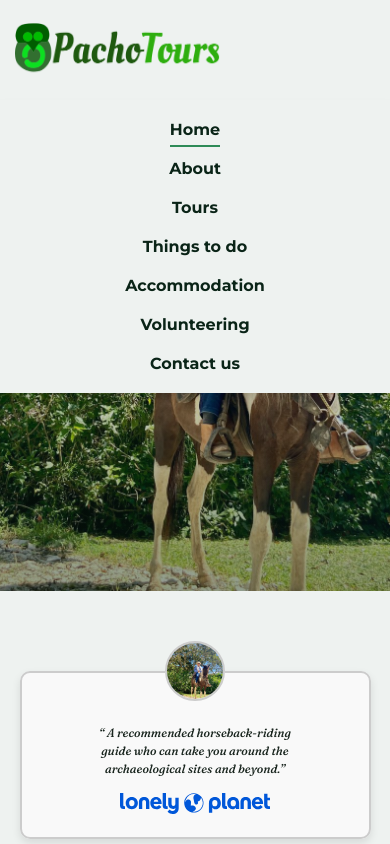
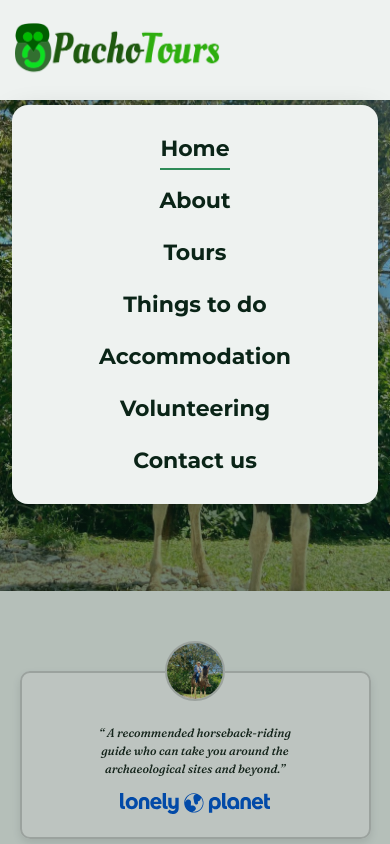
Before and after one commit to pachotours-app/p_frontend, a React (Vite) app: page / in a window 390 px wide. Both pictures are taken after a click on the button 352 px from the left and 50 px from the top of the page. Shown: the top 844 px of the page. Built offline with nearby package versions, Linux system fonts and the light colour scheme; some icons are missing.

Commit message:
feature: Adding loading

```diff
--- /dev/null
+++ b/src/Components/Loader/Loader.module.css
@@ -0,0 +1,43 @@
+.wrapper {
+  display: flex;
+  align-items: center;
+  justify-content: center;
+  width: 100%;
+  min-height: 100vh;
+  animation: fade-in 0.5s var(--ease-out) both;
+}
+
+.spinner {
+  width: 4.4rem;
+  height: 4.4rem;
+  border: 0.3rem solid var(--brand-100);
+  border-top-color: var(--brand-500);
+  border-radius: 50%;
+  animation: spin 1s linear infinite;
+}
+
+.srOnly {
+  position: absolute;
+  width: 1px;
+  height: 1px;
+  padding: 0;
+  margin: -1px;
+  overflow: hidden;
+  clip: rect(0, 0, 0, 0);
+  white-space: nowrap;
+  border: 0;
+}
+
+@keyframes spin {
+  to { transform: rotate(360deg); }
+}
+
+@keyframes fade-in {
+  from { opacity: 0; }
+  to { opacity: 1; }
+}
+
+@media (prefers-reduced-motion: reduce) {
+  .wrapper { animation: none; }
+  .spinner { animation-duration: 1.8s; }
+}
--- /dev/null
+++ b/src/Components/Loader/index.jsx
@@ -0,0 +1,10 @@
+import styles from './Loader.module.css'
+
+export const Loader = () => {
+  return (
+    <div className={styles.wrapper} role="status" aria-live="polite">
+      <div className={styles.spinner} />
+      <span className={styles.srOnly}>Cargando…</span>
+    </div>
+  )
+}
--- a/src/Components/NavBar/index.jsx
+++ b/src/Components/NavBar/index.jsx
@@ -33,7 +33,17 @@ export const NavBar = () => {
 	/>
       </button>
 
-      <ul className={`${styles.nav_menu} ${menuOpen ? styles.open : ''}`}>
+      <div
+        className={`${styles.backdrop} ${menuOpen ? styles.backdropOpen : ''}`}
+        onClick={() => setMenuOpen(false)}
+      />
+
+      <ul
+        className={`${styles.nav_menu} ${menuOpen ? styles.open : ''}`}
+        onClick={(e) => {
+          if (!e.target.closest('a')) setMenuOpen(false);
+        }}
+      >
         <li className={styles.nav_item}>
           <NavLink
             to='/'
--- a/src/Components/NavBar/navbar.module.css
+++ b/src/Components/NavBar/navbar.module.css
@@ -67,6 +67,10 @@ nav ul a {
   right: 2rem;
 }
 
+.backdrop {
+  display: none;
+}
+
 @media screen and (max-width: 1074px) {
   nav {
     justify-content: space-between;
@@ -78,20 +82,42 @@ nav ul a {
     display: block;
   }
 
+  .backdrop {
+    display: block;
+    position: fixed;
+    top: 10rem;
+    left: 0;
+    right: 0;
+    bottom: 0;
+    background: rgba(10, 36, 23, 0.25);
+    opacity: 0;
+    pointer-events: none;
+    transition: opacity 0.3s var(--ease-out);
+  }
+
+  .backdropOpen {
+    opacity: 1;
+    pointer-events: auto;
+  }
+
   nav ul {
     display: flex;
     flex-direction: column;
-    position: absolute;
-    top: 10rem;
-    right: 0;
-    width: 100%;
+    align-items: center;
+    position: fixed;
+    top: 10.5rem;
+    left: 1.2rem;
+    right: 1.2rem;
     background: var(--color-bg);
-    box-shadow: 0 4px 6px rgba(0, 0, 0, 0.1);
-    padding: 2rem 0;
-    gap: 2rem;
-    transform: translateY(-100%);
+    border-radius: 1.6rem;
+    box-shadow: 0 1.2rem 3rem rgba(10, 36, 23, 0.25);
+    padding: 3rem 2rem;
+    gap: 2.5rem;
+    transform-origin: top center;
+    transform: translateY(-1.2rem);
     opacity: 0;
     pointer-events: none;
+    transition: transform 0.35s var(--ease-out), opacity 0.3s var(--ease-out);
   }
 
   .nav_menu.open {
@@ -102,6 +128,7 @@ nav ul a {
 
   .nav_item {
     text-align: center;
+    font-size: 2.2rem;
   }
 }
 
--- /dev/null
+++ b/src/Pages/App/App.module.css
@@ -0,0 +1,12 @@
+.page {
+  animation: page-enter 0.45s var(--ease-out) both;
+}
+
+@keyframes page-enter {
+  from { opacity: 0; }
+  to { opacity: 1; }
+}
+
+@media (prefers-reduced-motion: reduce) {
+  .page { animation: none; }
+}
--- a/src/Pages/App/index.jsx
+++ b/src/Pages/App/index.jsx
@@ -1,10 +1,13 @@
 // External dependencies
 import { lazy, Suspense } from 'react'
-import { useRoutes, BrowserRouter } from 'react-router-dom'
+import { useRoutes, useLocation, BrowserRouter } from 'react-router-dom'
 
 // Components
 import { NavBar } from '@/Components/NavBar'
 import { Footer } from '@/Components/Footer'
+import { Loader } from '@/Components/Loader'
+
+import styles from './App.module.css'
 
 // Pages — eager: Home is the landing route, lazy: everything else
 import { Home } from '@/Pages/Home'
@@ -30,14 +33,25 @@ const AppRoutes = () => {
   return routes
 }
 
+const AppContent = () => {
+  const location = useLocation()
+  return (
+    <>
+      <Suspense fallback={<Loader />}>
+        <div key={location.pathname} className={styles.page}>
+          <AppRoutes />
+        </div>
+      </Suspense>
+      <NavBar />
+      <Footer />
+    </>
+  )
+}
+
 function App() {
   return (
     <BrowserRouter>
-      <Suspense fallback={null}>
-        <AppRoutes />
-      </Suspense>
-      <NavBar />
-      <Footer />
+      <AppContent />
     </BrowserRouter>
   )
 }
```
